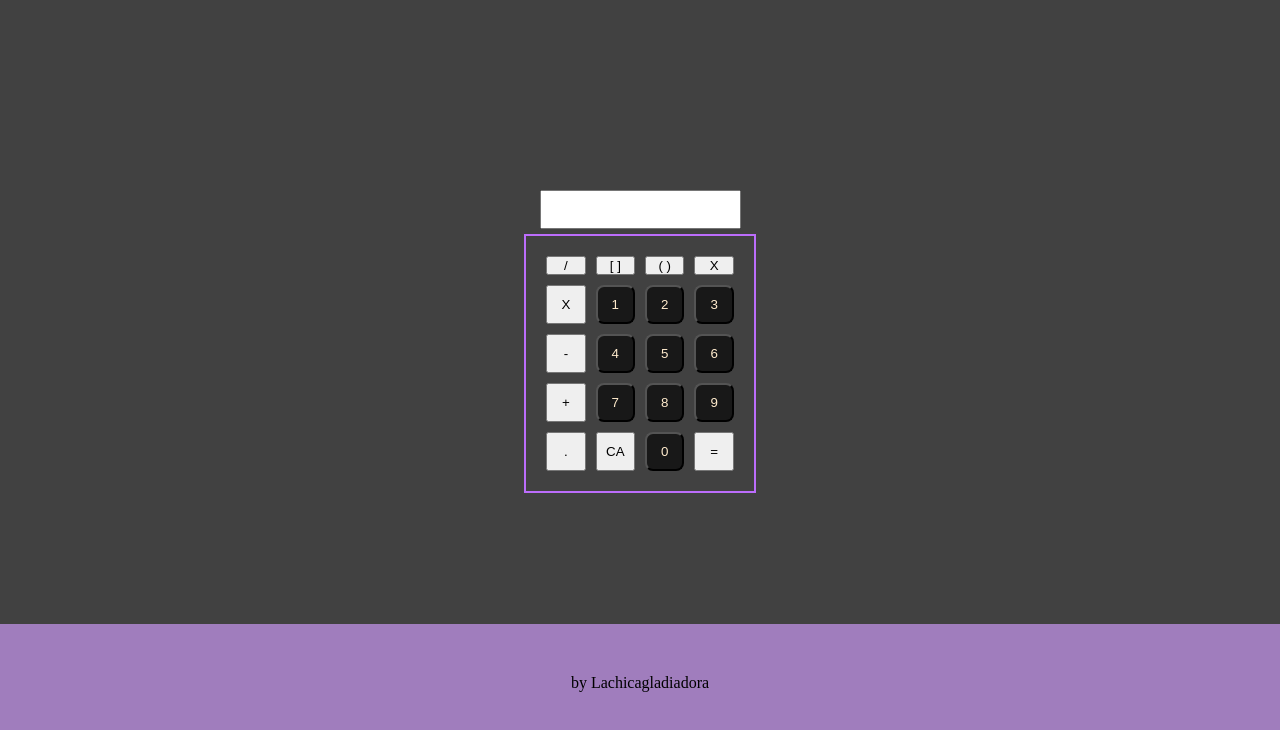
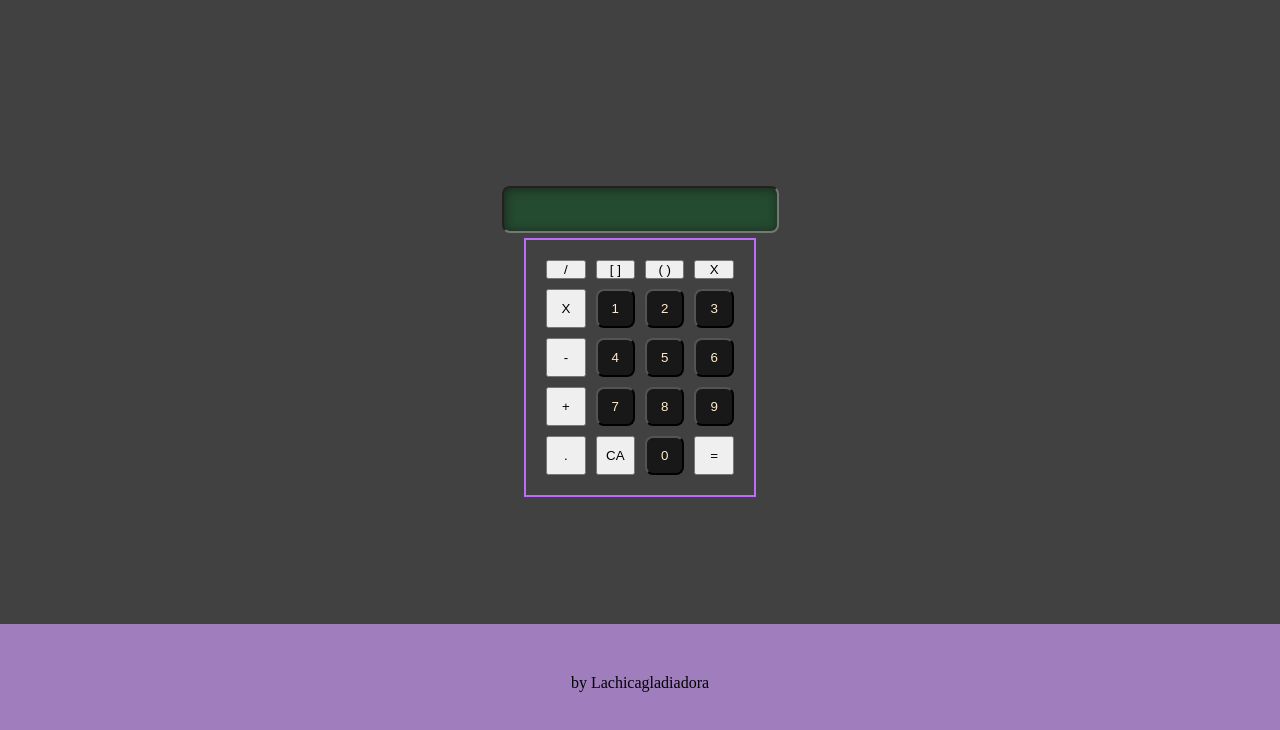
Before and after one commit to Lachicagladiadora/first-javascript-project, a plain HTML site: page index.html in a window 1280 px wide. Shown: the part 58-788 px from the top of the page. Drawn offline with Linux system fonts and the light colour scheme.

Commit message:
feat: styles for input display

```diff
--- a/index.html
+++ b/index.html
@@ -13,7 +13,7 @@
     </header>
 
     <main class="main">
-        <form id="display" class="display">
+        <form id="display" class="display" autocomplete="off">
             <input type="text" id="input-display" class="input-display">
         </form>
         <section id="keyboard" class="keyboard">
--- a/style.css
+++ b/style.css
@@ -30,6 +30,21 @@ body{
 
 .input-display{
   padding: 10px;
+  border-radius: 8px;
+  box-shadow: inset 1px 1px 10px #181818af;
+  color: #181818;
+  font-weight: bolder;
+  font-size: x-large;
+  font-family: monospace;
+  background-color: #244a2f;
+  &:focus{
+    outline: none;
+    background-color: #247e3f;
+  }
+  &:hover{
+    background-color: #318b4c;
+
+  }
 }
 
 .number{
```
